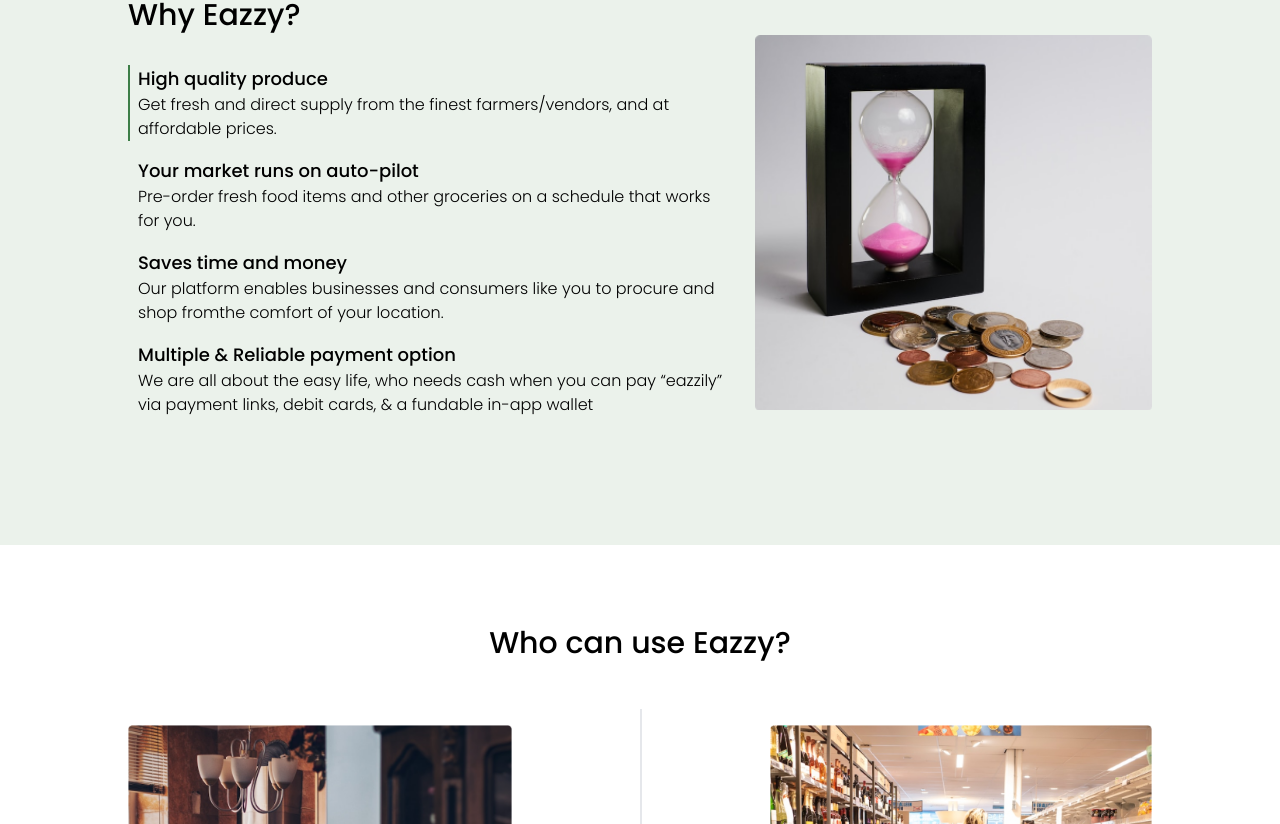
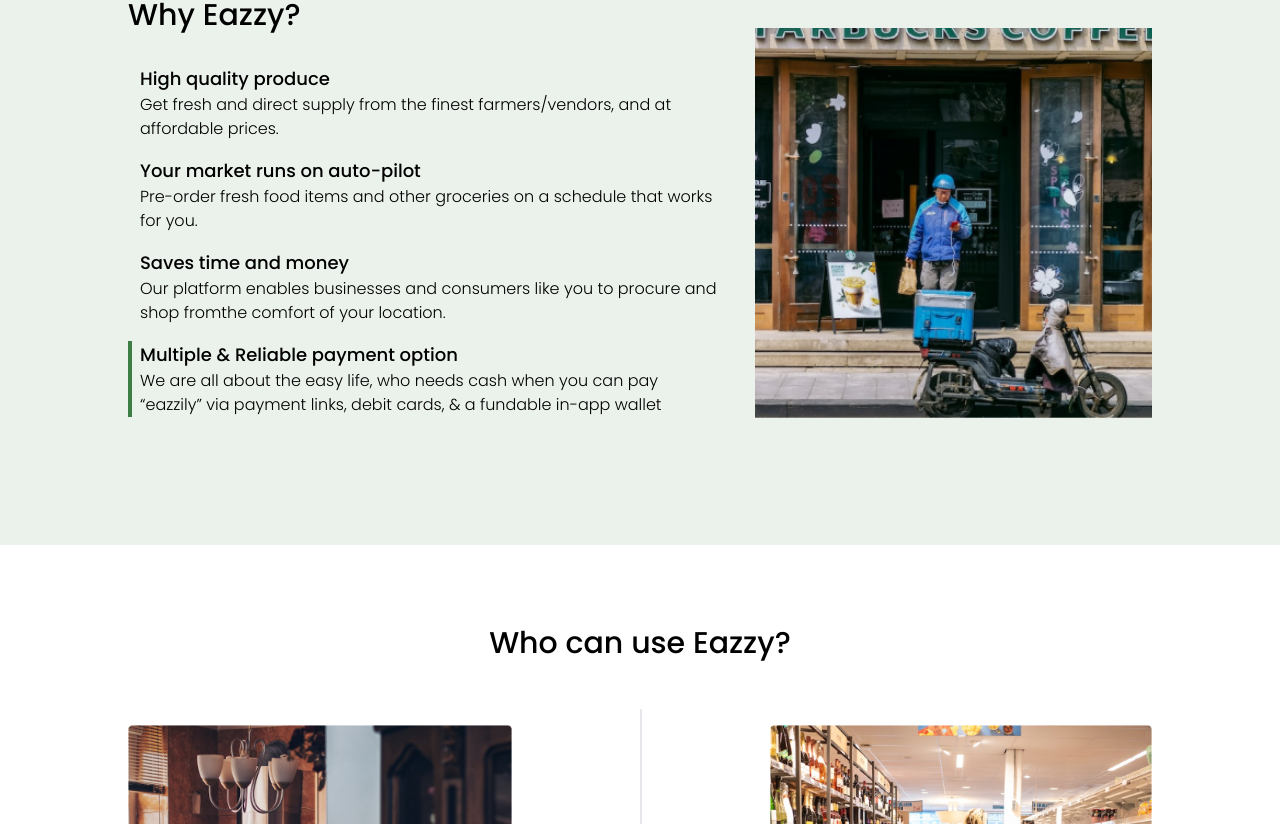
Before and after one commit to Dewaley/eazzy, a React (Create React App) app: page / in a window 1280 px wide. Shown: the part 1496-2320 px from the top of the page. Built offline with nearby package versions, Linux system fonts and the light colour scheme.

Commit message:
slider implemented

```diff
--- a/src/App.css
+++ b/src/App.css
@@ -118,22 +118,3 @@
   color: #3d7e47;
   transition: color 0.5s;
 }
-
-.slipping div {
-  animation: slip 25s linear infinite;
-}
-
-@keyframes slip {
-  0% {
-    transform: translateY(0);
-  }
-  33.33% {
-    transform: translateY(calc((-0.4*80vw)-2rem));
-  }
-  66.66% {
-    transform: translateY(calc(((-0.4*80vw)-2rem)*2));
-  }
-  100% {
-    transform: translateY(calc(((-0.4*80vw)-2rem))*3);
-  }
-}
--- a/src/components/WhyEazzy/WhyEazzy.jsx
+++ b/src/components/WhyEazzy/WhyEazzy.jsx
@@ -1,4 +1,4 @@
-import { useState } from "react";
+import { useState, useEffect } from "react";
 import pic1 from "../../assets/pic1.png";
 import pic2 from "../../assets/pic2.png";
 import pic3 from "../../assets/pic3.png";
@@ -33,8 +33,17 @@
   ];
 
   const [count, setCount] = useState(1);
-  // const increment = () => setCount((prev) => (count === 4 ? 0 : count + 1));
-  // setInterval(() => setCount((prev) => (count === 4 ? 0 : count + 1)), 2000);
+  const increment = () => setCount((prev) => (count === 4 ? 1 : count + 1));
+  // setInterval(() => {
+  //   count === 1 && setCount(2)
+  //   count === 2 && setCount(3)
+  //   count === 3 && setCount(4)
+  //   count === 4 && setCount(1)
+  // }, 2000);
+
+  useEffect(() => {
+    setTimeout(increment, 2000);
+  }, [count]);
 
   return (
     <div className='bg-[#EBF2EB] w-full px-4 py-24 flex justify-center'>
@@ -46,7 +55,7 @@
           <ul className='py-8 flex flex-col gap-4 indicator'>
             {items.map((item, index) => (
               <li
-                className={`flex flex-col border-l-2 pl-2 cursor-default ${
+                className={`flex flex-col border-l-4 pl-2 cursor-default ${
                   count === item.count
                     ? "border-l-greenish"
                     : "border-l-transparent"
@@ -58,32 +67,35 @@
             ))}
           </ul>
         </div>
-        <div className='md:w-[40%] h-[calc((0.4*80vw)-2.125rem)] overflow-hidden'>
+        <div className='w-[280px] md:w-[40%] h-[calc(280px/1.05)] md:h-[calc((0.4*80vw)/1.05)] overflow-hidden'>
           <div
-            className={`flex flex-col ${
-              count === 1 && "transition translate-y-0"
-            } ${
+            className={`flex flex-col
+            ${count === 1 && "transition translate-y-0"} ${
               count === 2 &&
-              "transition translate-y-[calc((-0.4*80vw)+2.125rem)]"
+              "transition translate-y-[calc(-280px/1.05)] md:translate-y-[calc((-0.4*80vw)/1.05)]"
             } ${
               count === 3 &&
-              "transition translate-y-[calc(((-0.4*80vw)+2.125rem)*2)]"
+              "transition translate-y-[calc((-280px/1.05)*2)] md:translate-y-[calc(((-0.4*80vw)/1.05)*2)]"
             } ${
               count === 4 &&
-              "transition translate-y-[calc(((-0.4*80vw)+2.125rem)*3)]"
+              "transition translate-y-[calc((-280px/1.05)*3)] md:translate-y-[calc(((-0.4*80vw)/1.05)*3)]"
             }`}
           >
-            <div>
-              <img src={pic3} alt='' className='w-full' />
+            <div className='h-[calc(280px/1.05)] md:h-[calc((0.4*80vw)/1.05)] w-full'>
+              <img
+                src={pic3}
+                alt=''
+                className='w-full h-full object-cover object-center'
+              />
             </div>
-            <div>
-              <img src={pic2} alt='' className='w-full' />
+            <div className='h-[calc(280px/1.05)] md:h-[calc((0.4*80vw)/1.05)] w-full'>
+              <img src={pic2} alt='' className='w-full h-full object-cover object-center' />
             </div>
-            <div>
-              <img src={pic3} alt='' className='w-full' />
+            <div className='h-[calc(280px/1.05)] md:h-[calc((0.4*80vw)/1.05)] w-full'>
+              <img src={pic3} alt='' className='w-full h-full object-cover object-center' />
             </div>
-            <div>
-              <img src={pic4} alt='' className='w-full' />
+            <div className='h-[calc(280px/1.05)] md:h-[calc((0.4*80vw)/1.05)] w-full'>
+              <img src={pic4} alt='' className='w-full h-full object-cover object-center' />
             </div>
           </div>
         </div>
```
